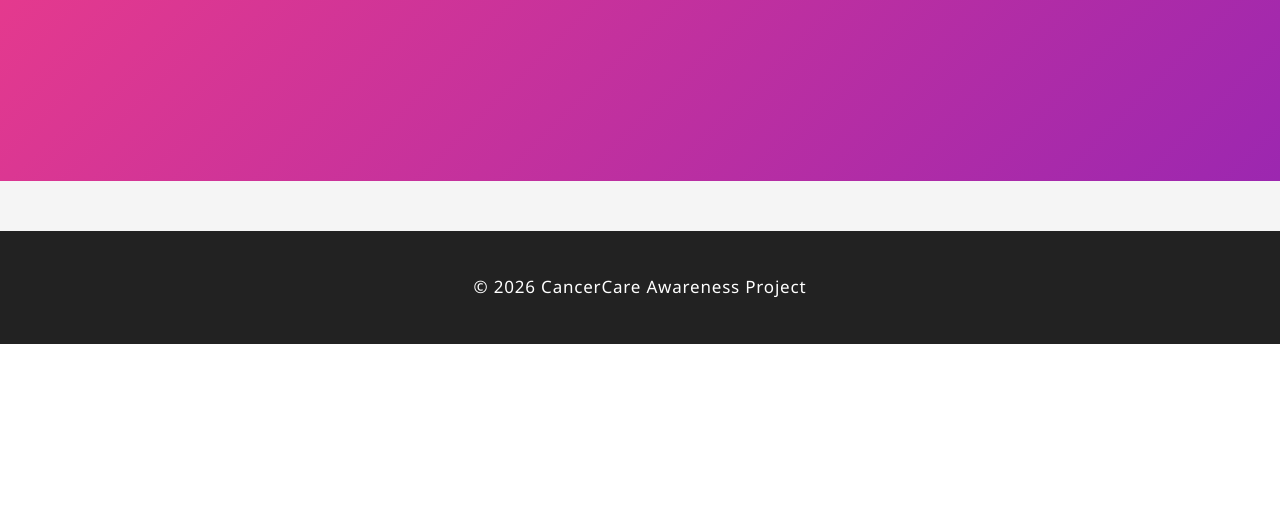
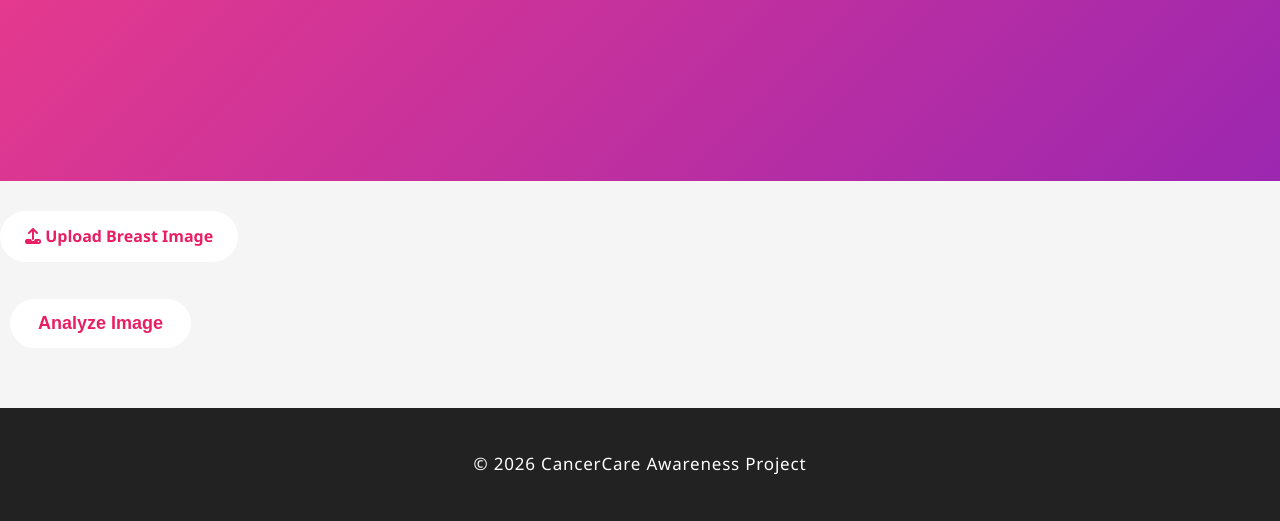
Before and after one commit to poodlepie4/breast_cancer, a Flask app: page / in a window 1280 px wide. Shown: the part 542-1063 px from the top of the page. Before the commit the page ends 886 px from the top, so only its background shows below. Run offline with Flask 3, Linux system fonts and the light colour scheme.

Commit message:
index.html

```diff
--- a/templates/index.html
+++ b/templates/index.html
@@ -211,8 +211,35 @@ footer {
 
 <!-- HOME -->
 <section id="home" class="section active hero">
-  <h1>Breast & Cervical Cancer Awareness</h1>
-  <p>Two major cancers affecting women worldwide. Early detection and awareness programs help improve survival rates.</p>
+
+<h1>Breast & Cervical Cancer Awareness</h1>
+
+<p>Two major cancers affecting women worldwide. Early detection and awareness programs help improve survival rates.</p>
+
+<form action="/predict" method="post" enctype="multipart/form-data">
+
+<div class="file-upload">
+
+<label class="file-upload-label">
+<i class="fa fa-upload"></i> Upload Breast Image
+<input type="file" name="image" accept="image/*" required>
+</label>
+
+<br><br>
+
+<button class="btn btn-primary" type="submit">
+Analyze Image
+</button>
+
+</div>
+
+</form>
+
+{% if prediction %}
+<h2>Result: {{ prediction }}</h2>
+{% endif %}
+
+</section>
 
   <!-- FILE UPLOAD -->
   <form action="/predict" method="post" enctype="multipart/form-data">
@@ -317,16 +344,7 @@ function showSection(sectionId) {
 }
 
 // File upload display
-const fileInput = document.getElementById('fileInput');
-const fileName = document.getElementById('fileName');
 
-fileInput.addEventListener('change', () => {
-  if (fileInput.files.length > 0) {
-    fileName.textContent = fileInput.files[0].name;
-  } else {
-    fileName.textContent = "No file chosen";
-  }
-});
 </script>
 
 </body>
```
